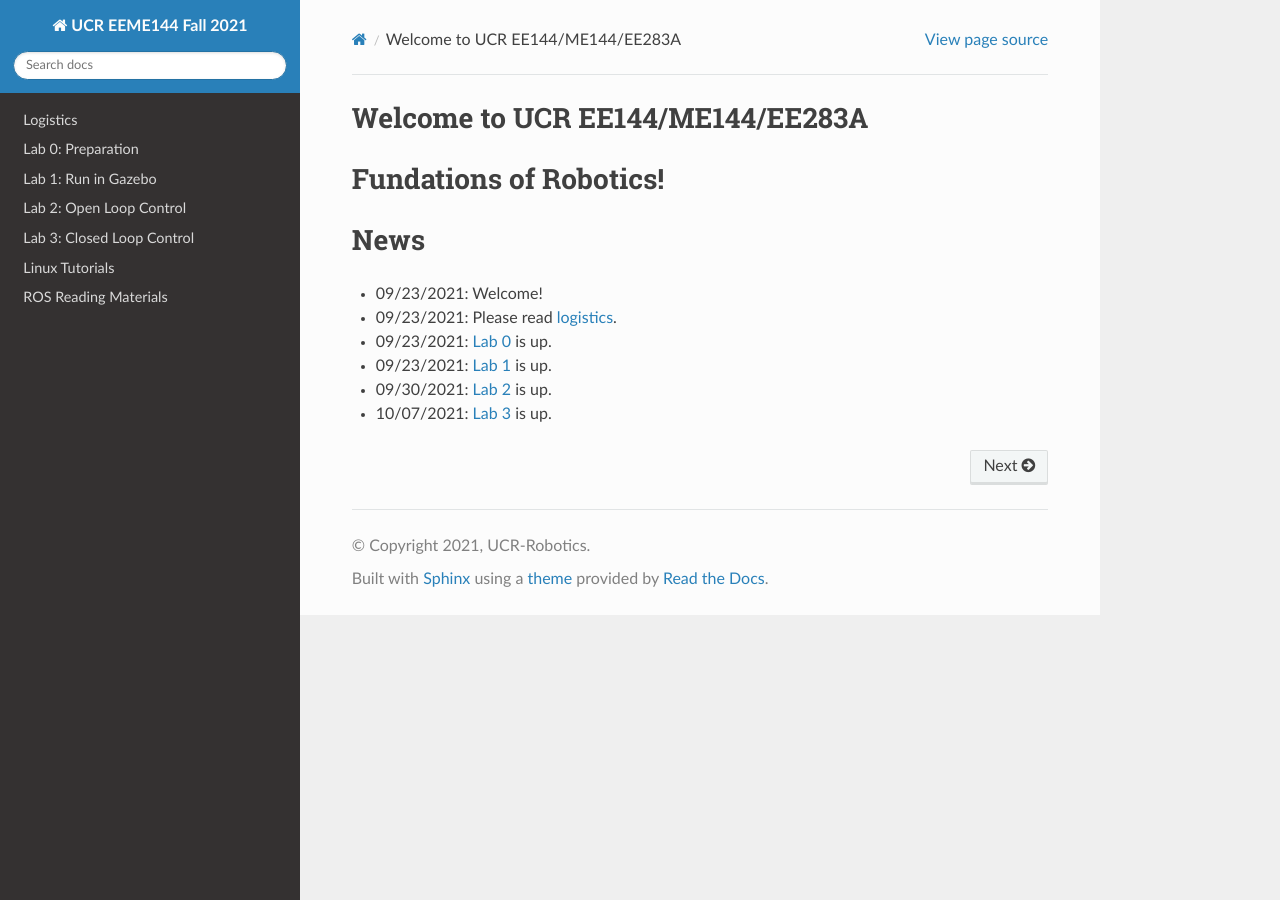
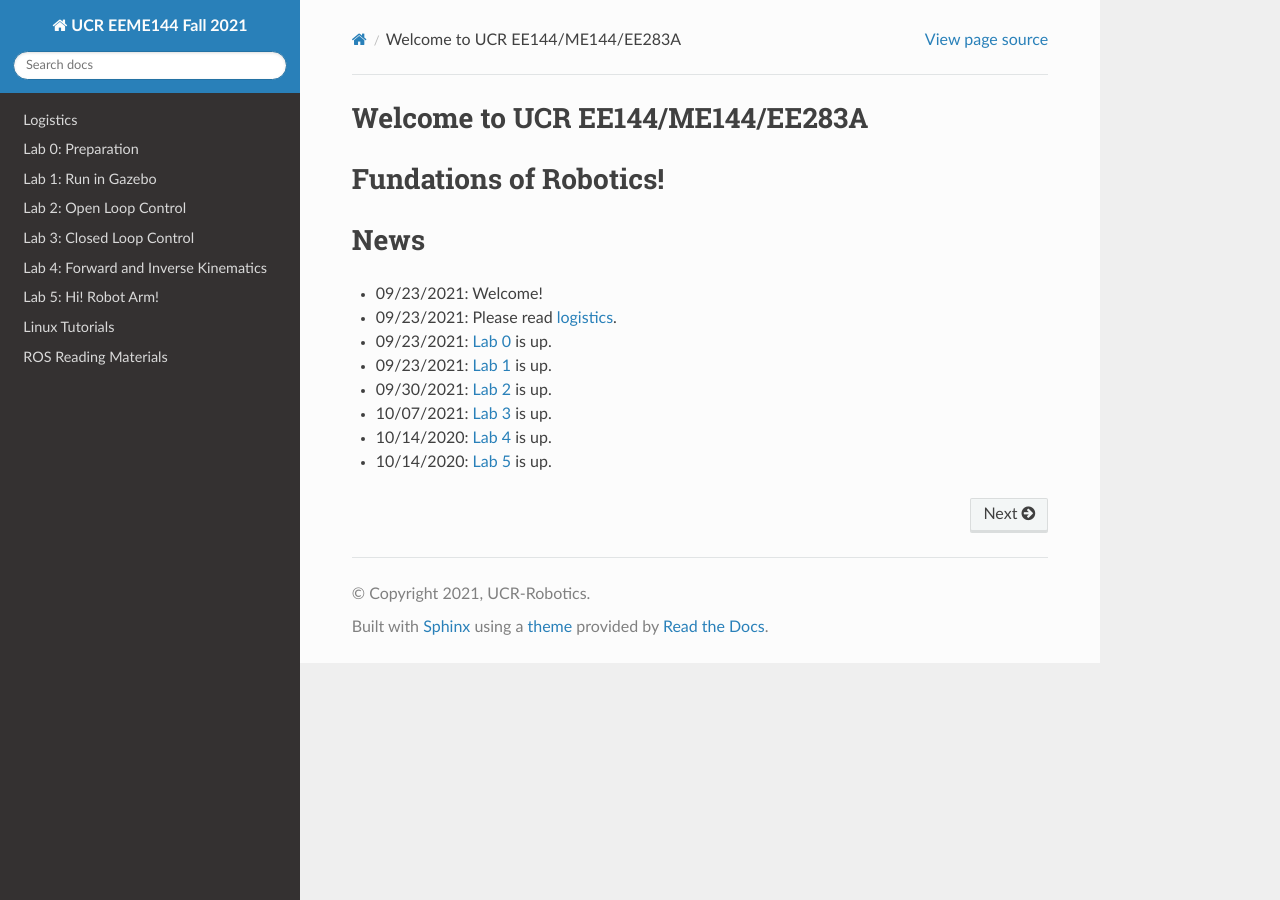
Before and after one commit to UCR-Robotics/ee144, a Sphinx documentation site: the page built from docs/index.rst, in a window 1280 px wide. Built offline with Sphinx 7.4.7 and the Read the Docs theme 2.0.0, drawn with Linux system fonts in a browser that asks for light colours; some of the changed lines change nothing that is shown.

Commit message:
Add lab 4 and Lab 5

```diff
--- a/docs/index.rst
+++ b/docs/index.rst
@@ -17,6 +17,8 @@ Fundations of Robotics!
     lab1
     lab2
     lab3
+    lab4
+    lab5
     linux
     ros
 
@@ -30,13 +32,10 @@ News
 - 09/23/2021: `Lab 1 <lab1.html>`_ is up.
 - 09/30/2021: `Lab 2 <lab2.html>`_ is up.
 - 10/07/2021: `Lab 3 <lab3.html>`_ is up.
+- 10/14/2020: `Lab 4 <lab4.html>`_ is up.
+- 10/14/2020: `Lab 5 <lab5.html>`_ is up.
 
 ..
-   - 10/12/2020: `Linux Tutorials <linux.html>`_ have been posted.
-   - 10/12/2020: `ROS Reading Materials <ros.html>`_ have been posted.
-   - 10/26/2020: `Lab 4 <lab4.html>`_ is up.
-   - 11/02/2020: `Lab 5 <lab5.html>`_ is up.
-   - 11/03/2020: `Lab 4 Bonus <lab4bonus.html>`_ is up.
    - 11/16/2020: `Lab 6 <lab6.html>`_ is up.
    - 11/23/2020: `Lab 7 <lab7.html>`_ is up.
    - 11/30/2020: `Lab 8 <lab8.html>`_ is up.
```
